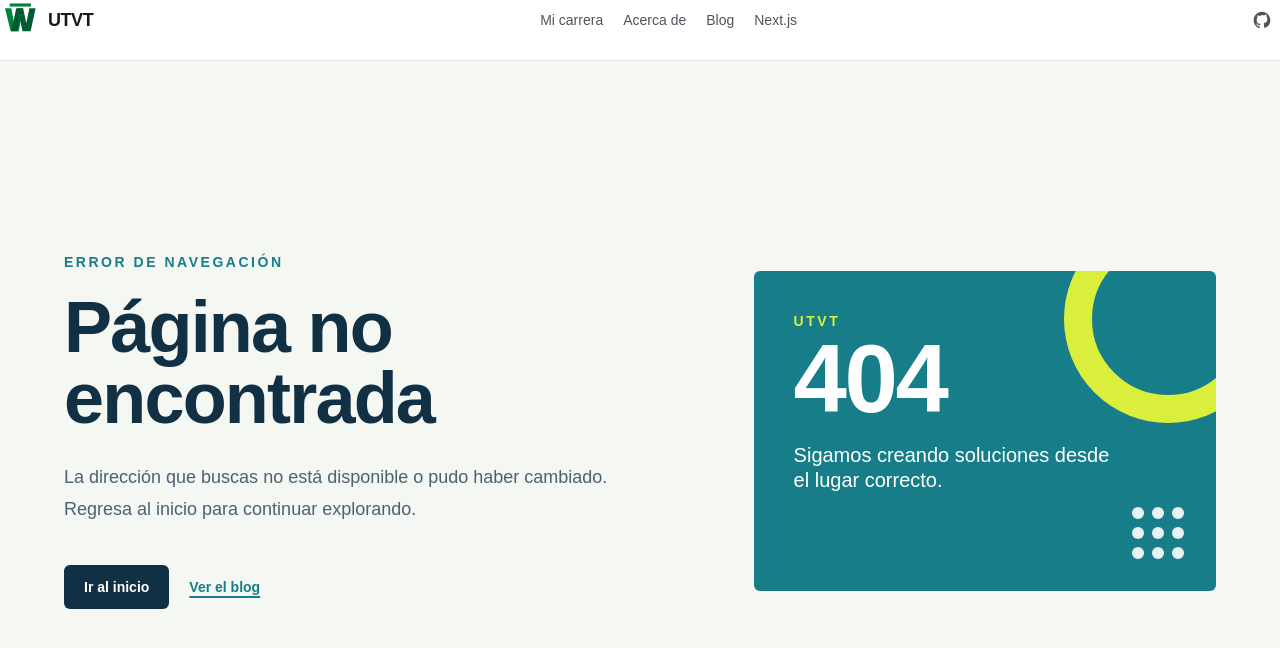
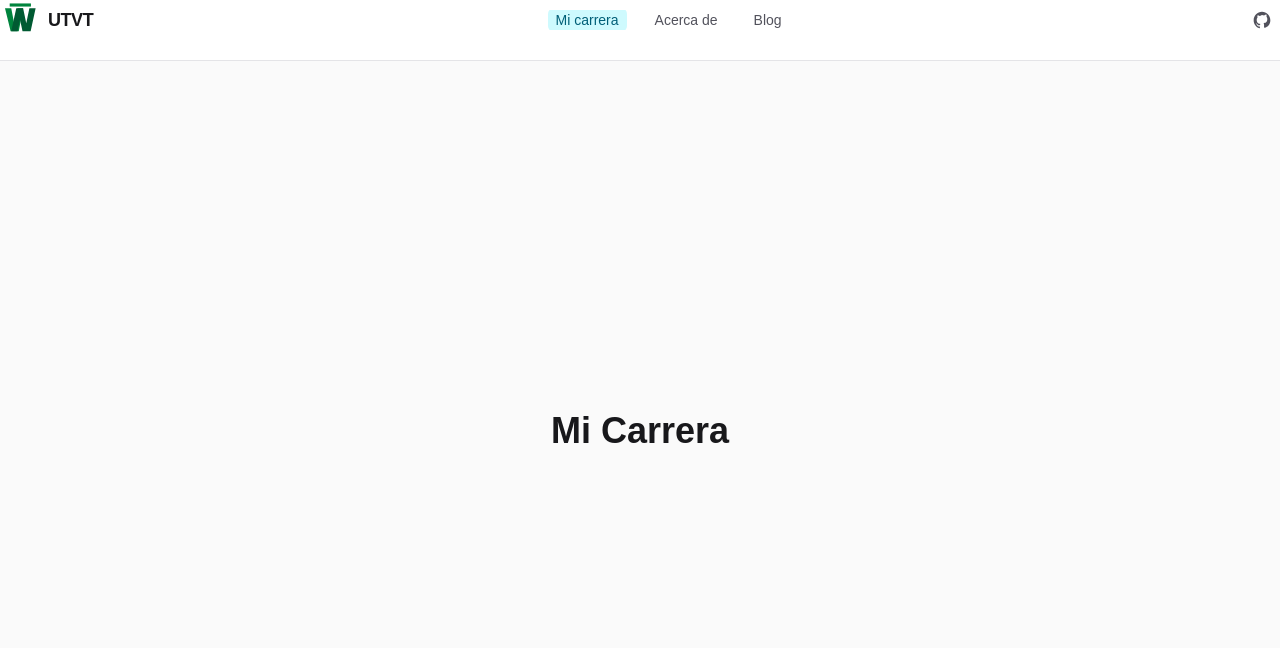
Before and after one commit to JoelLara10/Next.js---first-steps, a Next.js app: page /carrera in a window 1280 px wide. Before the commit this address had no page. Shown: the top 648 px of the page. Built offline with nearby package versions, Linux system fonts and the light colour scheme.

Commit message:
refactor: optimizacion de header y navegacion

```diff
--- /dev/null
+++ b/app/carrera/page.tsx
@@ -0,0 +1,7 @@
+export default function CarreraPage() {
+    return (
+        <main className="flex flex-1 items-center justify-center bg-zinc-50 px-6 py-12 text-zinc-900">
+            <h1 className="text-4xl font-bold">Mi Carrera</h1>
+        </main>
+    );
+}
--- a/app/components/layout/Header.tsx
+++ b/app/components/layout/Header.tsx
@@ -1,6 +1,7 @@
 import Link from "next/link";
+import Navigation from "../../utils/Navigation";
 
-function HeaderPage () {
+export default function Header() {
     return (
         <header className="flex w-full flex-wrap items-center justify-between gap-x-6 gap-y-4 border-b border-zinc-200 pb-5 dark:border-zinc-800">
             <Link
@@ -16,48 +17,14 @@ function HeaderPage () {
                     role="img"
                     aria-label="UTVT"
                 >
-                    <path
-                        d="M8 13H18L23 39L28 13H37L30 50H17L8 13Z"
-                        fill="#00843D"
-                    />
-
-                    <path
-                        d="M26 13H37L42 37L47 13H57L49 50H36L32 31L28 50H18L26 13Z"
-                        fill="#005A32"
-                    />
-
-                    <path
-                        d="M18 8H47"
-                        stroke="#00843D"
-                        strokeWidth="5"
-                        strokeLinecap="square"
-                    />
+                    <path d="M8 13H18L23 39L28 13H37L30 50H17L8 13Z" fill="#00843D" />
+                    <path d="M26 13H37L42 37L47 13H57L49 50H36L32 31L28 50H18L26 13Z" fill="#005A32" />
+                    <path d="M18 8H47" stroke="#00843D" strokeWidth="5" strokeLinecap="square" />
                 </svg>
                 <span>UTVT</span>
             </Link>
 
-            <nav aria-label="Navegacion principal" className="order-3 w-full sm:order-0 sm:w-auto">
-                <ul className="flex items-center gap-5 overflow-x-auto text-sm font-medium text-zinc-600 dark:text-zinc-400">
-                    <li>
-                        <Link href="/carrera">
-                            Mi carrera
-                        </Link>
-                    </li>
-                    <li>
-                        <Link href="/about">
-                            Acerca de
-                        </Link>
-                    </li>
-
-                    <li>
-                        <Link href="/blog">
-                            Blog
-                        </Link>
-                    </li>
-
-                    <li><a className="whitespace-nowrap transition-colors hover:text-cyan-600 dark:hover:text-cyan-400" href="https://nextjs.org/docs/app/getting-started/project-structure">Next.js</a></li>
-                </ul>
-            </nav>
+            <Navigation />
 
             <div className="flex items-center gap-2">
                 <a
@@ -73,4 +40,3 @@ function HeaderPage () {
         </header>
     );
 }
-export default HeaderPage;
--- /dev/null
+++ b/app/data/navigation-items.ts
@@ -0,0 +1,10 @@
+export type NavItem = {
+    href: string;
+    label: string;
+};
+
+export const navigationItems: NavItem[] = [
+    { href: "/carrera", label: "Mi carrera" },
+    { href: "/about", label: "Acerca de" },
+    { href: "/blog", label: "Blog" },
+];
--- /dev/null
+++ b/app/utils/Navigation.tsx
@@ -0,0 +1,16 @@
+import { navigationItems } from "../data/navigation-items";
+import NavigationLink from "./NavigationLink";
+
+export default function Navigation() {
+    return (
+        <nav aria-label="Navegacion principal" className="order-3 w-full sm:order-0 sm:w-auto">
+            <ul className="flex items-center gap-5 overflow-x-auto text-sm font-medium text-zinc-600 dark:text-zinc-400">
+                {navigationItems.map((item) => (
+                    <li key={item.href}>
+                        <NavigationLink {...item} />
+                    </li>
+                ))}
+            </ul>
+        </nav>
+    );
+}
--- /dev/null
+++ b/app/utils/NavigationLink.tsx
@@ -0,0 +1,29 @@
+"use client";
+
+import Link from "next/link";
+import { usePathname } from "next/navigation";
+import { NavItem } from "../data/navigation-items";
+
+export default function NavigationLink({ href, label }: NavItem) {
+    const pathname = usePathname();
+
+    const isActive =
+        pathname === href ||
+        (href !== "/" && pathname.startsWith(`${href}/`));
+
+    console.log(`[NavigationLink] href: ${href} | pathname: ${pathname} | isActive: ${isActive}`);
+
+    const className = `
+        whitespace-nowrap
+        rounded-md
+        px-2
+        py-1
+        transition-colors
+        ${isActive
+            ? "bg-cyan-100 text-cyan-800 dark:bg-cyan-950 dark:text-cyan-200"
+            : "hover:text-cyan-600 dark:hover:text-cyan-400"
+        }
+    `;
+
+    return <Link href={href} className={className}>{label}</Link>;
+}
```
